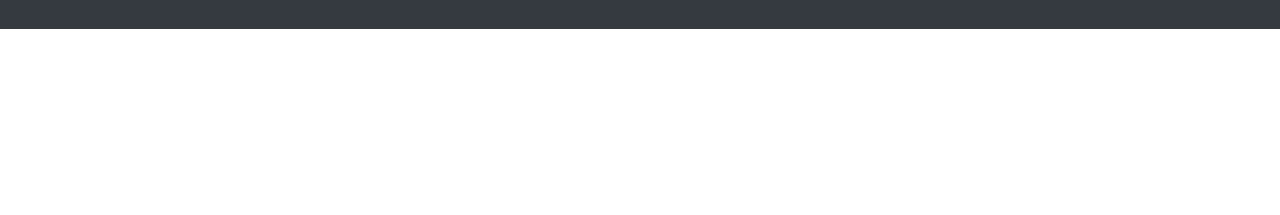
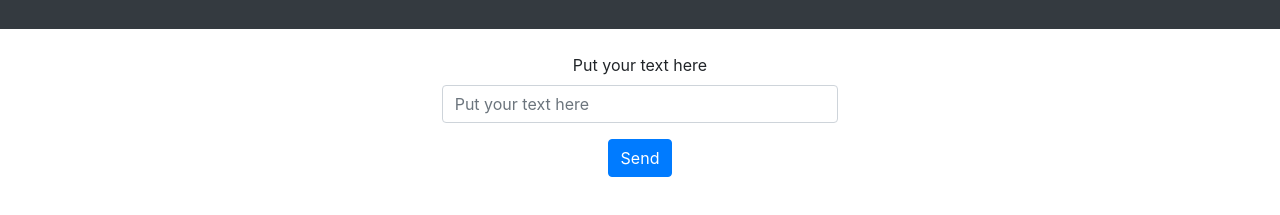
Before and after one commit to JacintoOrtiz15745/palindromas, a plain HTML site: page index.html in a window 1280 px wide. Shown: the part 75-290 px from the top of the page. Drawn offline with nearby package versions, Linux system fonts and the light colour scheme.

Commit message:
Has been added the text area and input

```diff
--- a/index.html
+++ b/index.html
@@ -4,7 +4,7 @@
     <meta charset="utf-8">
     <title></title>
     <link rel="stylesheet" href="https://stackpath.bootstrapcdn.com/bootstrap/4.3.1/css/bootstrap.min.css" integrity="sha384-ggOyR0iXCbMQv3Xipma34MD+dH/1fQ784/j6cY/iJTQUOhcWr7x9JvoRxT2MZw1T" crossorigin="anonymous">
-
+    <script type="text/javascript" src="javascript.js"></script>
   </head>
   <body>
     <nav class="navbar navbar-expand-md navbar-light bg-dark" id="nav">
@@ -15,7 +15,13 @@
           <span class="navbar-toggler-icon"></span>
         </button>
       </div>
-
     </nav>
+    <center>
+    <div class="form-group mt-4 col-lg-4">
+      <label for="exampleInputEmail1">Put your text here</label>
+      <input class="form-control" id="calificacion" aria-describedby="emailHelp" placeholder="Put your text here">
+    </div>
+    <button type="button" class="btn btn-primary">Send</button>
+    </center>
   </body>
 </html>
```
